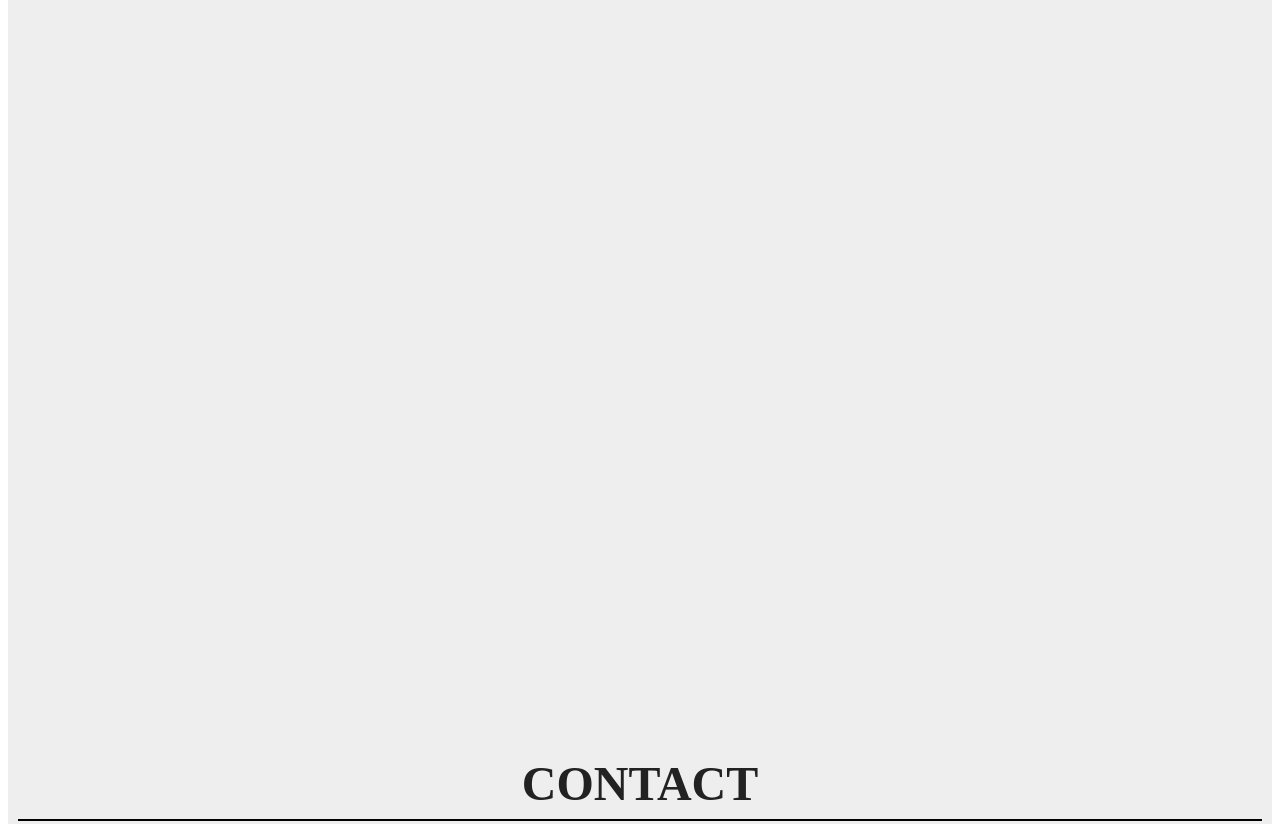
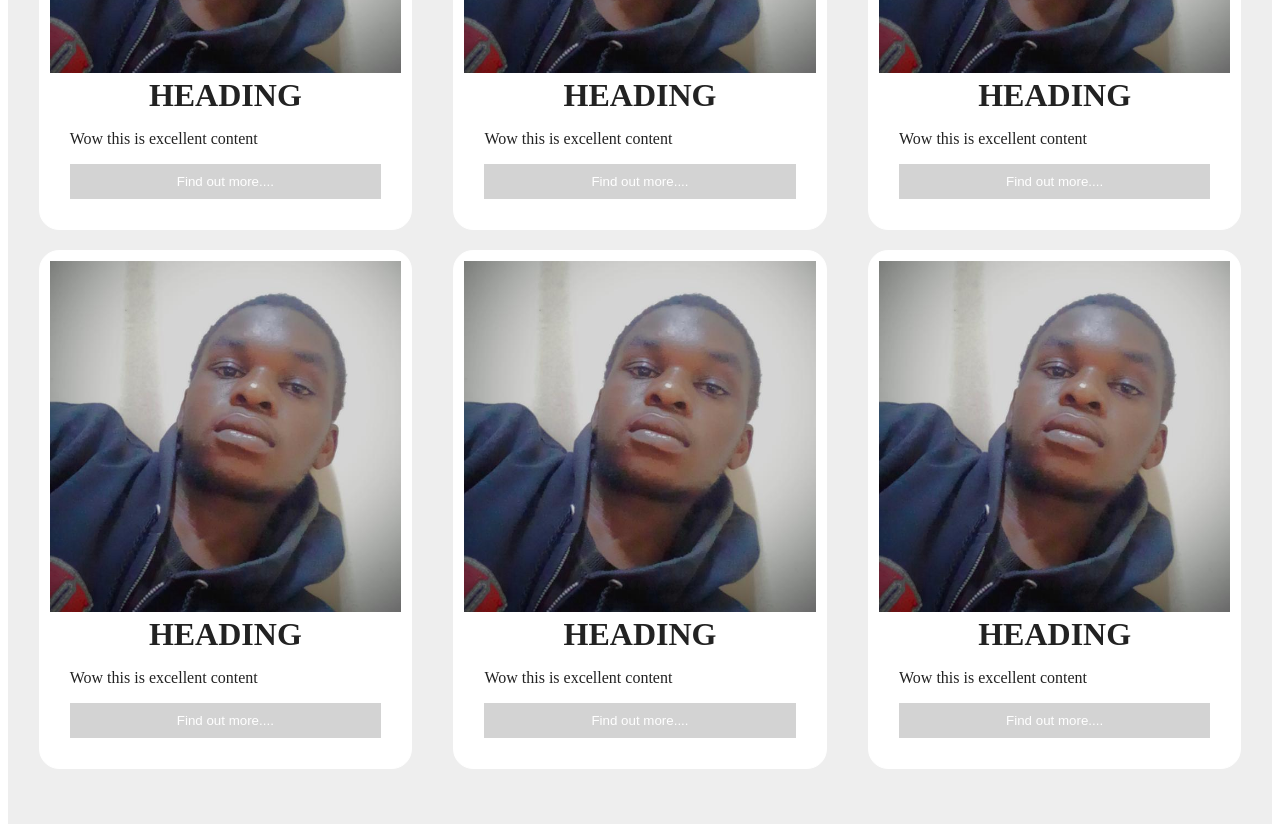
Before and after one commit to Mwakanemela/flexPageTemplate, a plain HTML site: page index.html in a window 1280 px wide. Shown: the part 2120-2944 px from the top of the page. Drawn offline with Linux system fonts and the light colour scheme.

Commit message:
successfully created page cards

```diff
--- a/index.html
+++ b/index.html
@@ -45,6 +45,62 @@
 
         <div id="portfolio" class="page">
             <h2>Portifolio</h2>
+
+            <div class="cards">
+                <div class="card">
+                    <img class="me-img" src="images/me.jpg" alt="">
+                    <div class="output">
+                        <h3>Heading</h3>
+                        <p>Wow this is excellent content</p>
+                        <button>Find out more....</button>
+                    </div>
+                </div>
+
+                <div class="card">
+                    <img class="me-img" src="images/me.jpg" alt="">
+                    <div class="output">
+                        <h3>Heading</h3>
+                        <p>Wow this is excellent content</p>
+                        <button>Find out more....</button>
+                    </div>
+                </div>
+
+                <div class="card">
+                    <img class="me-img" src="images/me.jpg" alt="">
+                    <div class="output">
+                        <h3>Heading</h3>
+                        <p>Wow this is excellent content</p>
+                        <button>Find out more....</button>
+                    </div>
+                </div>
+
+                <div class="card">
+                    <img class="me-img" src="images/me.jpg" alt="">
+                    <div class="output">
+                        <h3>Heading</h3>
+                        <p>Wow this is excellent content</p>
+                        <button>Find out more....</button>
+                    </div>
+                </div>
+
+                <div class="card">
+                    <img class="me-img" src="images/me.jpg" alt="">
+                    <div class="output">
+                        <h3>Heading</h3>
+                        <p>Wow this is excellent content</p>
+                        <button>Find out more....</button>
+                    </div>
+                </div>
+
+                <div class="card">
+                    <img class="me-img" src="images/me.jpg" alt="">
+                    <div class="output">
+                        <h3>Heading</h3>
+                        <p>Wow this is excellent content</p>
+                        <button>Find out more....</button>
+                    </div>
+                </div>
+            </div>
         </div>
 
         <div id="contact" class="page">
--- a/style.css
+++ b/style.css
@@ -1,3 +1,6 @@
+* {
+    box-sizing: border-box;
+}
 body {
     color: #222;
 }
@@ -17,7 +20,7 @@ body {
     z-index: 10;
 }
 
-#navbar nav {
+#navbar nav, .row {
     display: flex;
 }
 
@@ -93,6 +96,45 @@ body {
     padding: 8px;
     font-size: 3em;
 }
+
+/* portifolio */
+.cards {
+    display: flex;
+    flex-wrap: wrap;
+    justify-content: space-around;
+}
+.card {
+    flex: 0 0 30%;
+    background-color: white;
+    border-radius: 20px;
+    border: 1px solid white;
+    padding: 10px;
+    margin: 10px 0;
+}
+
+.card img {
+    max-width: 100%;
+}
+
+.card h3 {
+    text-transform: uppercase;
+    text-align: center;
+    font-size: 2em;
+    margin: 0;
+    padding: 0;
+}
+
+.card .output {
+    padding: 0 20px 20px;
+}
+
+.card .output > button {
+    background-color: lightgrey;
+    border: 0;
+    color: white;
+    padding: 10px;
+    width: 100%;
+}
 @media all and (max-width:640px) {
 
     #navbar {
@@ -106,4 +148,8 @@ body {
     .row {
         flex-direction: column;
     }
+
+    .card {
+        flex: auto;
+    }
 }
```
Also changed, not shown: images/03040d.png (added), images/fff.png (added).
